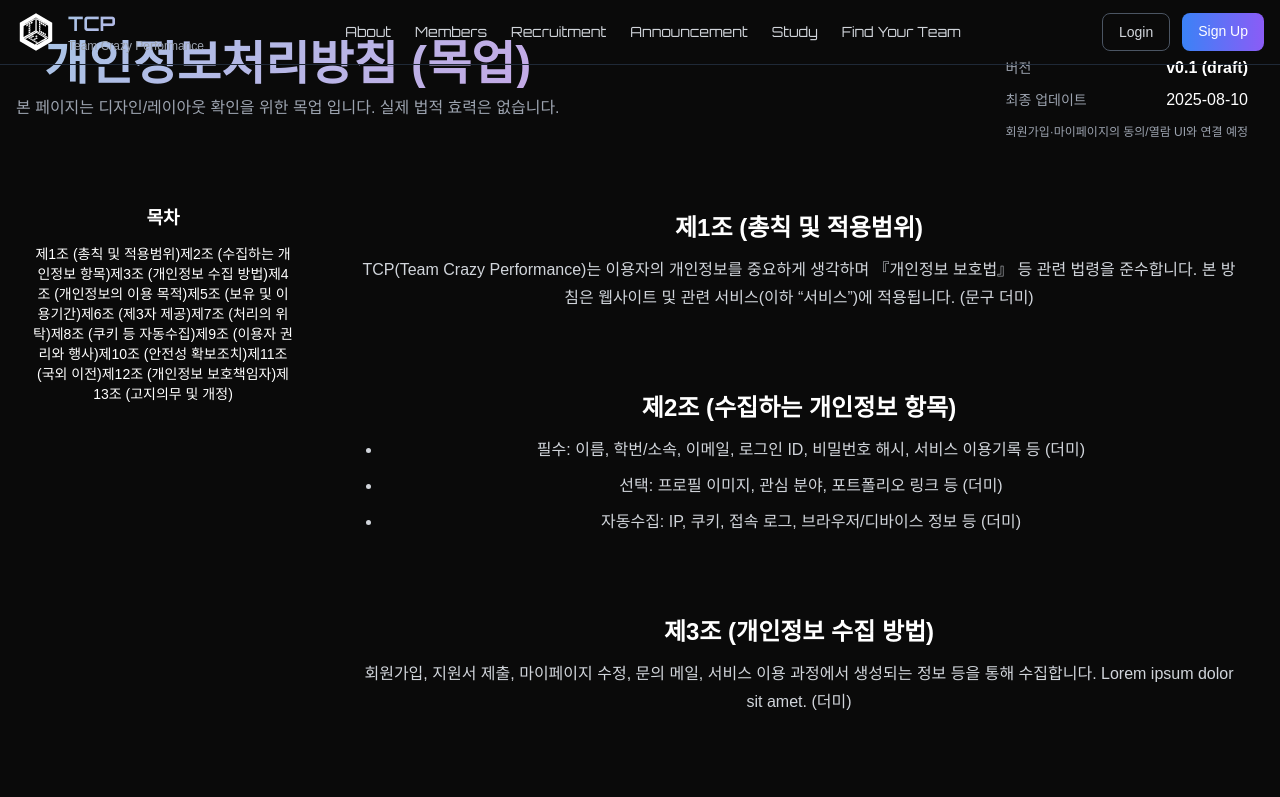
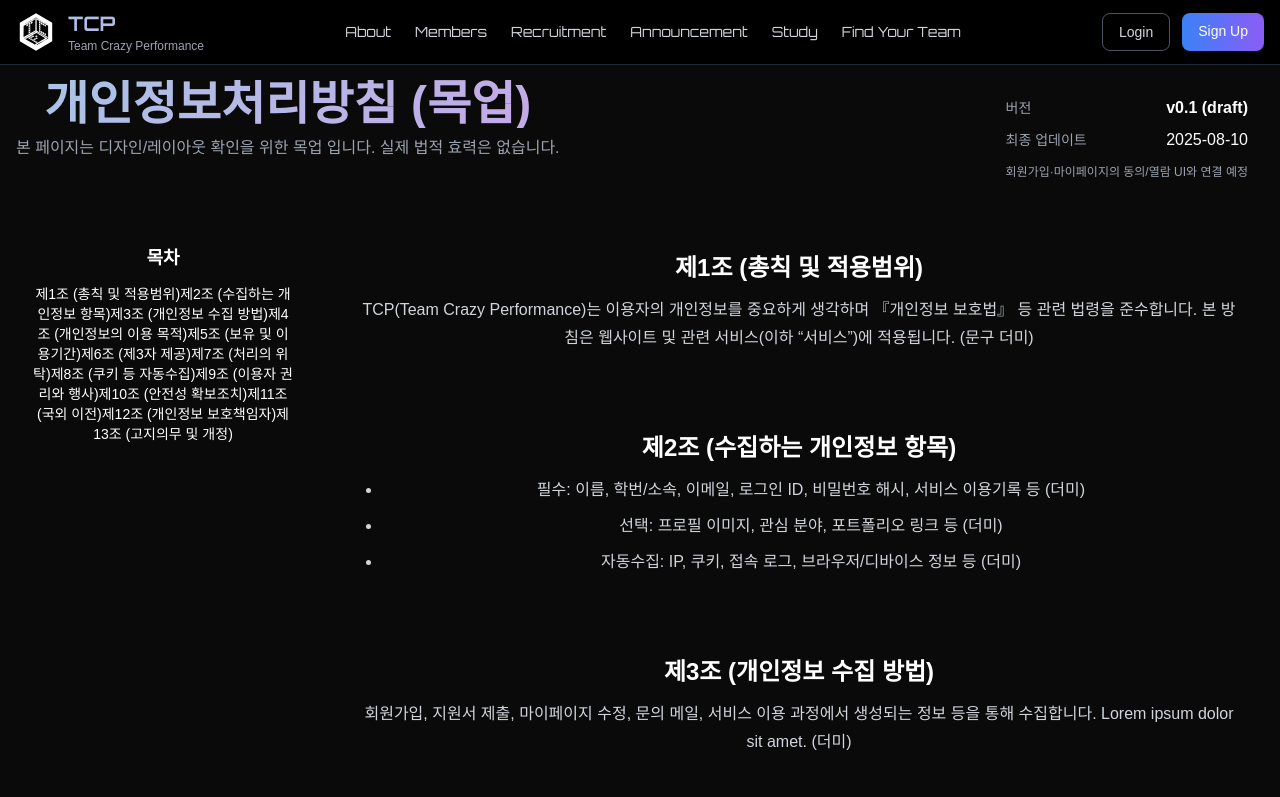
Before and after one commit to owen050724/tcp-web, a React (Create React App) app: page /privacy in a window 1280 px wide. Shown: the top 797 px of the page. Built offline with nearby package versions, Linux system fonts and the light colour scheme; a web font is replaced by a local one.

Commit message:
페이지간 이동 시 페이지 상단으로 이동하도록 수정, Header 색 수정, 법적 정보 페이지 상단 공백 크기 수정

```diff
--- a/src/App.js
+++ b/src/App.js
@@ -54,6 +54,11 @@ import { useState } from 'react';
 function AppContent() {
   const location = useLocation();
   const [isScrolled, setIsScrolled] = useState(false);
+
+  // Scroll to top on route change
+  useEffect(() => {
+    window.scrollTo(0, 0);
+  }, [location.pathname]);
 
   const isNonCommonLayout =
     location.pathname.startsWith('/mypage') ||
--- a/src/components/Header.jsx
+++ b/src/components/Header.jsx
@@ -24,7 +24,7 @@ function Header({ isScrolled }) {
   return (
     <header
       className={`fixed top-0 left-0 right-0 z-50 ${
-        isScrolled ? 'bg-black/95' : 'bg-black/90'
+        isScrolled ? 'bg-black' : 'bg-black'
       } backdrop-blur-md border-b border-gray-800 transition-colors duration-300`}
     >
       <div className="container mx-auto px-4">
--- a/src/pages/Privacy.jsx
+++ b/src/pages/Privacy.jsx
@@ -30,7 +30,7 @@ const Privacy = () => {
   };
 
   return (
-    <main className="container mx-auto px-4 py-10">
+    <main className="container mx-auto px-4 py-10 pt-20">
       {/* Title & Meta */}
       <section className="mb-8">
         <div className="flex items-start justify-between flex-col lg:flex-row gap-4">
--- a/src/pages/Terms.jsx
+++ b/src/pages/Terms.jsx
@@ -31,7 +31,7 @@ const Terms = () => {
   };
 
   return (
-    <main className="container mx-auto px-4 py-10">
+    <main className="container mx-auto px-4 py-10 pt-20">
       {/* Title & Meta */}
       <section className="mb-8">
         <div className="flex items-start justify-between flex-col lg:flex-row gap-4">
```
